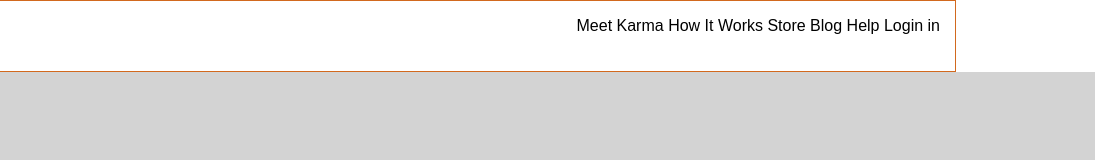
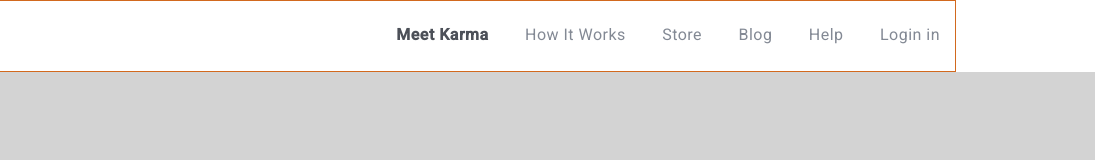
Before and after one commit to jakeclinder/Startup-Landing-Page-Clone, a plain HTML site: page index.html in a window 1280 px wide. Shown: the full height of the page, 185-1280 px from the left. Drawn offline with Linux system fonts and the light colour scheme.

Commit message:
Added link props and spaced Nav bar

```diff
--- a/css/style.css
+++ b/css/style.css
@@ -431,6 +431,18 @@ th {
   padding: 0;
 }
 
+html {
+  -webkit-font-smoothing: antialiased;
+}
+
+body {
+  font-family: "roboto", sans-serif;
+  font-size: 16px;
+  color: #838994;
+  letter-spacing: 0.03em;
+
+}
+
 /* Navigation Section */
 .top-navigation {
   background-color: #fff;
@@ -452,4 +464,15 @@ th {
 }
 .links > li {
   display: inline-block;
+  margin-left: 2em;
+  margin-top: .5em;
 }
+
+.top-navigation .links > .active {
+  color: #4c5058;
+  font-weight: 600;
+}
+.top-navigation .links li:hover {
+  cursor: pointer;
+  color: #333333;
+}
--- a/index.html
+++ b/index.html
@@ -4,6 +4,7 @@
 	<link rel="stylesheet" href="css/style.css">
 	<meta charset="UTF-8">
 	<title>Document</title>
+	<link href='http://fonts.googleapis.com/css?family=Roboto:400,500,300' rel='stylesheet' type='text/css'>
 </head>
 
 <body>
@@ -12,7 +13,7 @@
 			<img class="logo" src="karma-logo.svg" alt="Karma" width="26px">
 
 		<ul class="links">
-			<li> Meet Karma</li>
+			<li class="active"> Meet Karma</li>
 			<li>How It Works</li>
 			<li>Store</li>
 			<li>Blog</li>
```
